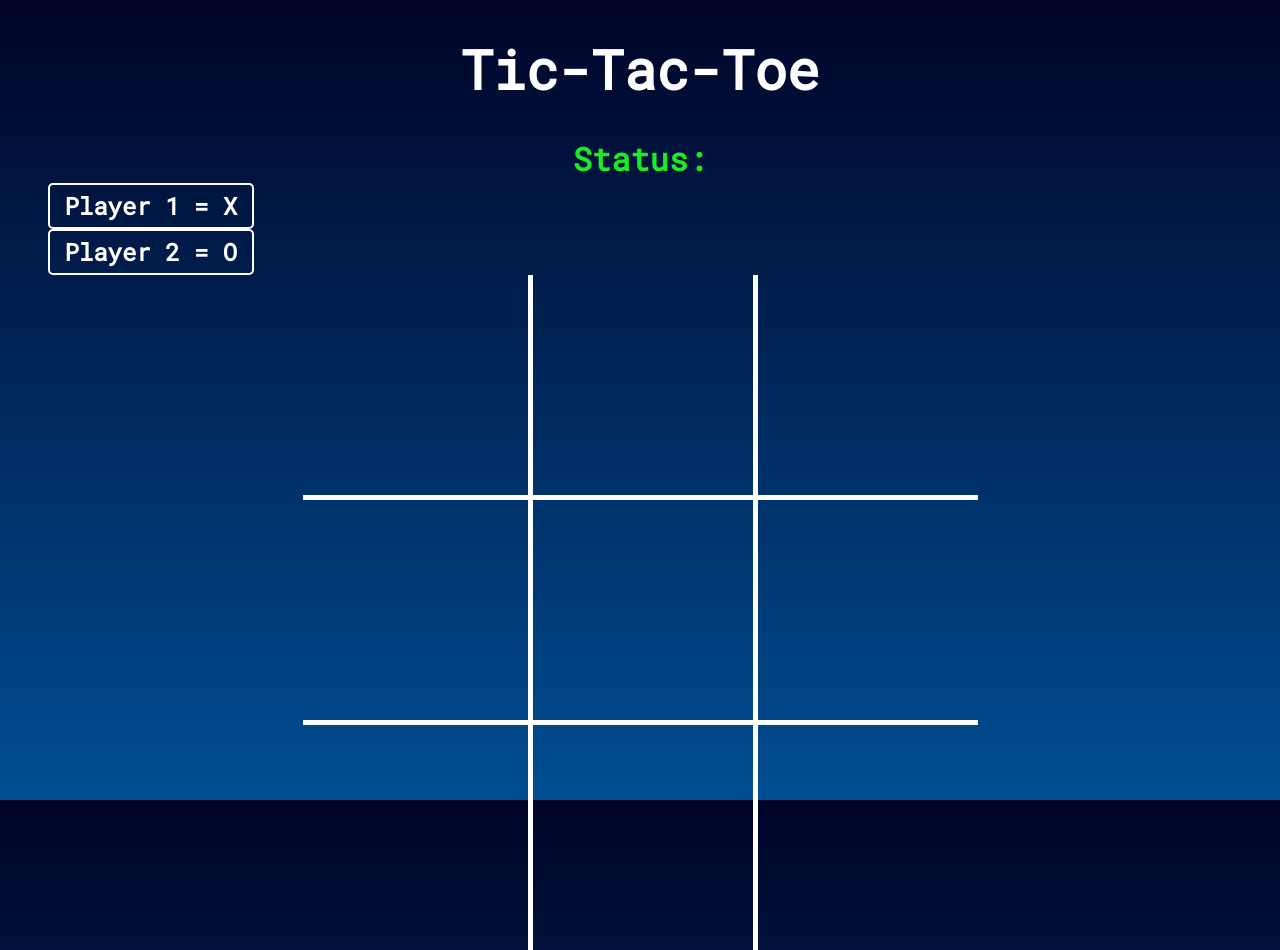
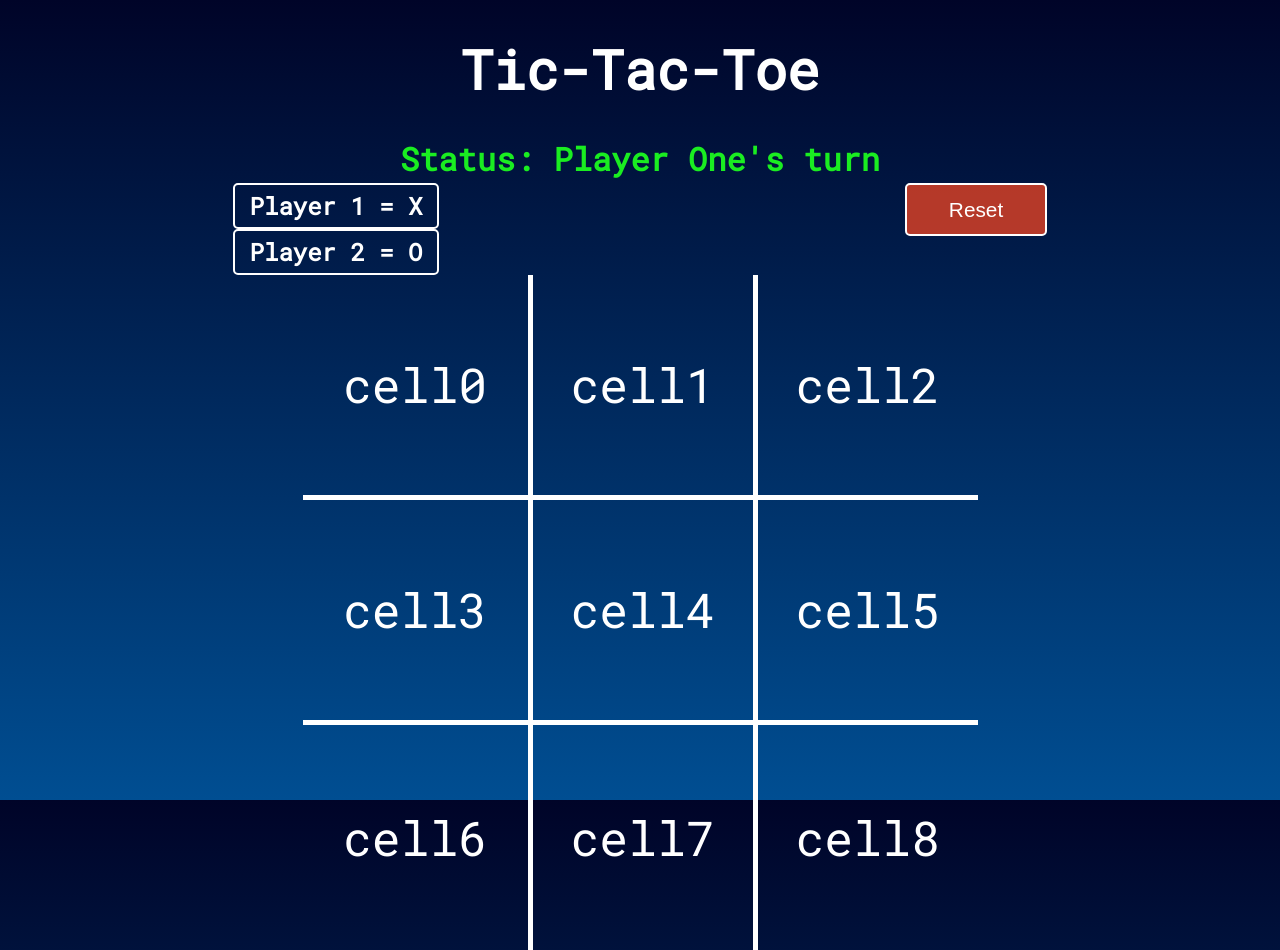
Before and after one commit to apcurran/tic-tac-toe, a plain HTML site: page index.html in a window 1280 px wide. Drawn offline with Linux system fonts and the light colour scheme.

Commit message:
Added text display on the jumbotron to show current player's turn, and a reset button

```diff
--- a/index.html
+++ b/index.html
@@ -9,20 +9,28 @@
     </head>
     <body>
         <h1>Tic-Tac-Toe</h1>
-        <h2 class="jumbotron">Status: </h2>
-        <h2 class="player">Player 1 = X</h2>
-        <h2 class="player">Player 2 = O</h2>
+        <h2 class="jumbotron"></h2>
+        <section class="info">
+            <div>
+                <h2 class="player">Player 1 = X</h2>
+                <h2 class="player">Player 2 = O</h2>
+            </div>
+            <div>
+                <button class="reset" type="button">Reset</button>
+            </div>
+        </section>
+
 
         <main class="board-container">
-            <div class="cell cell1"></div>
-            <div class="cell cell2"></div>
-            <div class="cell cell3"></div>
-            <div class="cell cell4"></div>
-            <div class="cell cell5"></div>
-            <div class="cell cell6"></div>
-            <div class="cell cell7"></div>
-            <div class="cell cell8"></div>
-            <div class="cell cell9"></div>
+            <div id="0" class="cell cell1">cell0</div>
+            <div id="1" class="cell cell2">cell1</div>
+            <div id="2" class="cell cell3">cell2</div>
+            <div id="3" class="cell cell4">cell3</div>
+            <div id="4" class="cell cell5">cell4</div>
+            <div id="5" class="cell cell6">cell5</div>
+            <div id="6" class="cell cell7">cell6</div>
+            <div id="7" class="cell cell8">cell7</div>
+            <div id="8" class="cell cell9">cell8</div>
         </main>
 
         <script src="script.js"></script>
--- a/script.js
+++ b/script.js
@@ -1,6 +1,7 @@
 const gameBoard = document.querySelector(".board-container");
 const cells = Array.from(document.querySelectorAll(".cell"));
 const jumbotron = document.querySelector(".jumbotron");
+const resetBtn = document.querySelector(".reset");
 const winningCombinations = [
     [0, 1, 2],
     [3, 4, 5],
@@ -17,7 +18,11 @@ const PlayerFactory = (name, marker, hasTurn) => {
         console.log(`Hi ${name}!`);
     };
     const displayWinner = () => {
-        jumbotron.textContent += `${name} wins!`;
+        jumbotron.textContent = `Status: ${name} wins!`;
+    };
+
+    const displayTurn = () => {
+        jumbotron.textContent = `Status: ${name}'s turn`;
     };
 
     return {
@@ -25,6 +30,7 @@ const PlayerFactory = (name, marker, hasTurn) => {
         marker,
         sayHi,
         displayWinner,
+        displayTurn,
         hasTurn
     };
 };
@@ -32,27 +38,84 @@ const PlayerFactory = (name, marker, hasTurn) => {
 const playerOne = PlayerFactory("Player One", "X", true);
 const playerTwo = PlayerFactory("Player Two", "O", false);
 
+// Start with Player One's turn
+playerOne.displayTurn();
+
+// Enable clicks
 const enableClickability = () => {
     cells.forEach((cell) => {
         cell.addEventListener("click", clickFunc)
     });
 };
 
+// Disable clicks
+const disableClickability = () => {
+    cells.forEach((cell) => {
+        cell.removeEventListener("click", clickFunc)
+    });
+};
+
 const clickFunc = (event) => {
     // First, check if the spot is taken yet.
+    // const selectedCell =
     if (event.target.textContent !== "X" && "O") {
         if (playerOne.hasTurn) {
             // Place marker in designated cell, then switch turns.
             event.target.textContent = playerOne.marker;
             playerOne.hasTurn = false;
             playerTwo.hasTurn = true;
+            playerTwo.displayTurn();
         } else {
             // Place marker in designated cell, then switch turns.
             event.target.textContent = playerTwo.marker;
             playerTwo.hasTurn = false;
             playerOne.hasTurn = true;
+            playerOne.displayTurn();
         }
+    }
+    checkForWinner();
+};
+
+const allSame = (arr) => {
+    // Return true if this passes and all elements in a row, col, or diag are the same.
+    arr.every((cellElement) => {
+        cellElement.textContent === arr[0].textContent && cellElement.textContent !== "";
+    });
+};
+
+const endGame = (winningCombo) => {
+    winningCombo.forEach(comboElement => {
+        comboElement.classList.add("winner");
+        disableClickability();
+    });
+};
+
+/* const checkForWinner = () => {
+    let winner = false;
+
+    winningCombinations.forEach((combo) => {
+        const currentBoard = cells;
+        console.log(currentBoard[8]);
+        const sequence = [ currentBoard[combo[0]], currentBoard[combo[1]], currentBoard[combo[2]] ];
+        if (allSame(sequence)) {
+            winner = true;
+            endGame(sequence);
+        }
+    });
+}; */
+
+enableClickability();
+
+const resetBoard = (event) => {
+    if (window.confirm("Are you sure you want to reset your game?")) {
+        cells.forEach((cell) => {
+            cell.textContent = "";
+            cell.classList.remove("winner");
+        });
+
+        playerOne.hasTurn = true;
+        playerOne.displayTurn();
     }
 };
 
-enableClickability();
+resetBtn.addEventListener("click", resetBoard);
--- a/style.css
+++ b/style.css
@@ -28,13 +28,39 @@ h1 {
     font-size: 2rem;
 }
 
+.info {
+    display: flex;
+    justify-content: space-around;
+}
+
+.info div {
+    margin-left: 12em;
+    margin-right: 12em;
+}
+
 .player {
-    margin-left: 2em;
     padding: .2em .6em;
     color: #fff;
     border: 2px solid #fff;
     border-radius: 5px;
     width: fit-content;
+}
+
+.info .reset {
+    padding: .6em 2em;
+    outline: none;
+    border: 2px solid #fff;
+    border-radius: 5px;
+    background-color: rgba(242, 68, 33, .75);
+    color: #fff;
+    font-size: 1.3rem;
+    cursor: pointer;
+
+    transition: background-color 200ms ease-in-out;
+}
+
+.info .reset:hover {
+    background-color: rgba(242, 68, 33, 1);
 }
 
 .board-container {
```
